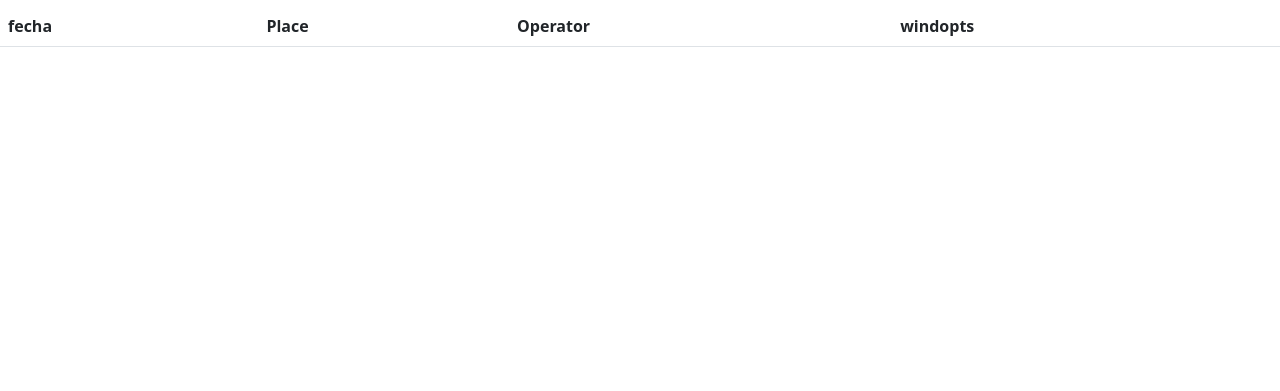
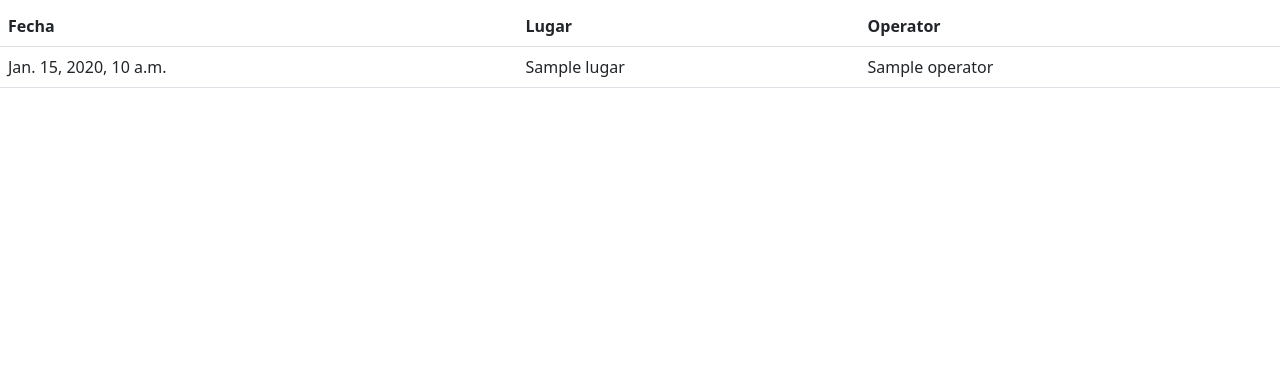
Before and after one commit to MikeDev00/Proyecto-GIIS, a Django app: template ProyectoGIIS/home/templates/datos.html in a window 1280 px wide. Shown: the part 376-767 px from the top of the page. Run offline with Django 4.2, Linux system fonts and the light colour scheme; the template is opened without the code that fills it: most values are stand-ins (such as "Sample title", 1, 10 or a date in 2020); lists and menus that the app fills with data are empty; some libraries are stand-ins or nearby versions.

Commit message:
cambio mapa

```diff
--- a/ProyectoGIIS/home/templates/datos.html
+++ b/ProyectoGIIS/home/templates/datos.html
@@ -20,12 +20,21 @@
     <table class="table">
         <thead>
             <tr>
-            <th scope="col">fecha</th>
-            <th scope="col">Place</th>
+            <th scope="col">Fecha</th>
+            <th scope="col">Lugar</th>
             <th scope="col">Operator</th>
-            <th scope="col">windopts</th>
             </tr>
         </thead>
+        <tbody>
+            {% for BitacoraForm in bitas %}
+                <tr>
+                    <td>{{ bita.fecha }}</td>
+                    <td>{{ bita.lugar }}</td>
+                    <td>{{ bita.operator }}</td>
+
+                </tr>
+            {% endfor %}
+        </tbody>
 
     </table>
 
--- a/ProyectoGIIS/home/templates/maps.html
+++ b/ProyectoGIIS/home/templates/maps.html
@@ -21,7 +21,8 @@
 
     <div class="container-fluid">
         <div class="center row">
-            <iframe src="https://www.google.com/maps/d/embed?mid=1JaqrbhliFBjpB-LP6B7ft9Yj8TXuEP4&ehbc=2E312F" width="580" height="680"></iframe>
+            <iframe src="https://www.google.com/maps/d/u/1/embed?mid=1fAjMs2fy12gp9Lf0buhUcJOQIzt-DKo&ehbc=2E312F" width="580" height="680"></iframe>
+
         </div>
     </div>
 </body>
```
Also changed, not shown: ProyectoGIIS/home/views.py (+13 -12 lines).
